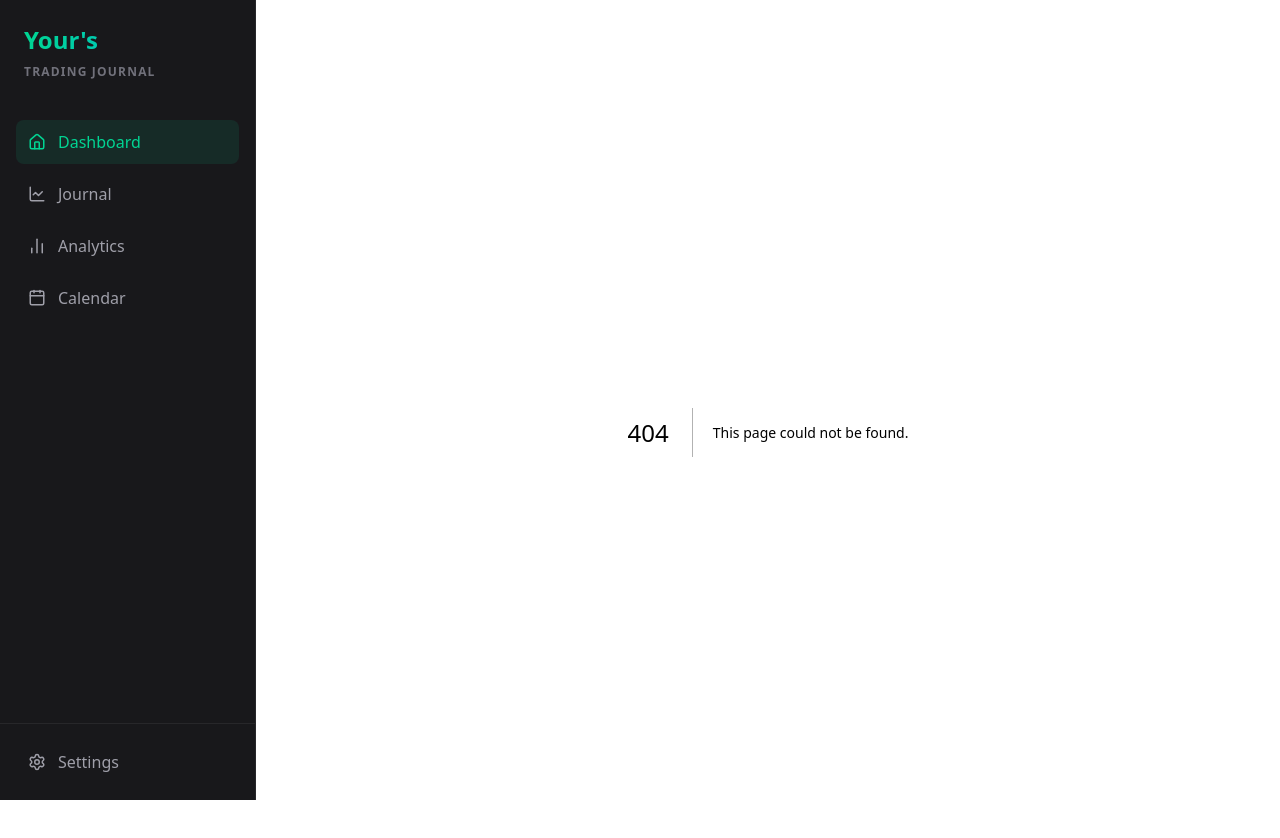
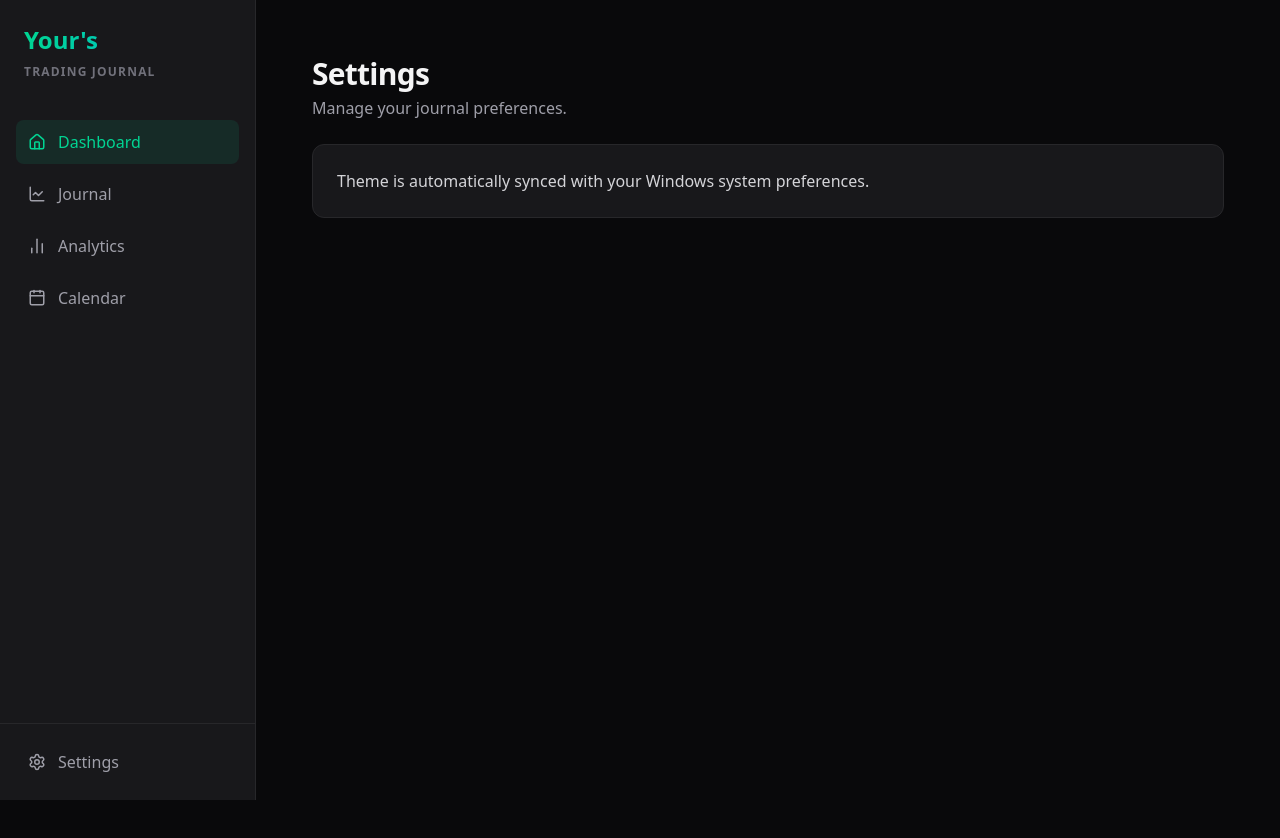
Before and after one commit to jitsmep/trading-journal, a Next.js app: page /settings in a window 1280 px wide. Before the commit this address had no page. Shown: the top 838 px of the page. After the commit the page ends 800 px from the top, so only its background shows below. Built offline with nearby package versions, Linux system fonts and the light colour scheme.

Commit message:
Create page.tsx

```diff
--- /dev/null
+++ b/src/app/settings/page.tsx
@@ -0,0 +1,13 @@
+export default function SettingsPage() {
+  return (
+    <div className="p-6 space-y-6">
+      <div>
+        <h1 className="text-3xl font-bold text-zinc-100 tracking-tight">Settings</h1>
+        <p className="text-zinc-400 mt-1">Manage your journal preferences.</p>
+      </div>
+      <div className="bg-zinc-900 border border-zinc-800 rounded-xl p-6">
+        <p className="text-zinc-300">Theme is automatically synced with your Windows system preferences.</p>
+      </div>
+    </div>
+  );
+}
```
